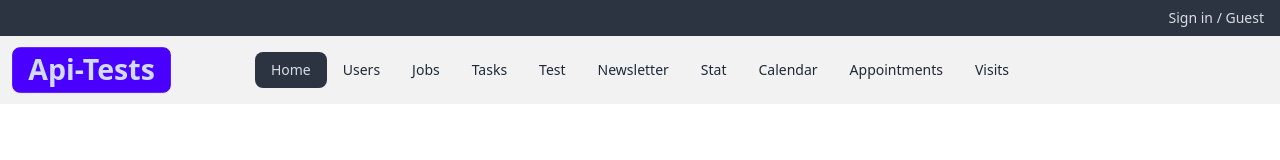
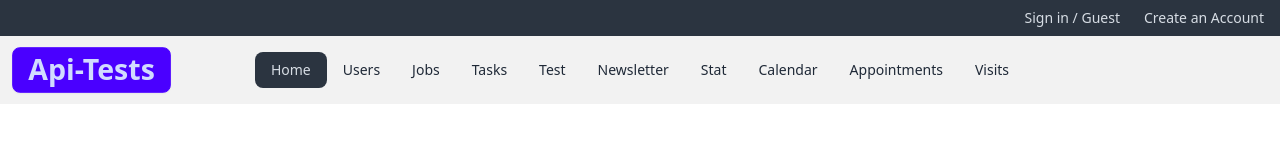
Before and after one commit to danielu96/Vite-Api, a React (Vite) app: page / in a window 1280 px wide. Shown: the top 160 px of the page. Built offline with nearby package versions, Linux system fonts and the light colour scheme.

Commit message:
add link to register

```diff
--- a/src/Components/Header.jsx
+++ b/src/Components/Header.jsx
@@ -36,6 +36,9 @@ const Header = () => {
           <Link to='/login' className='link link-hover text-xs sm:text-sm'>
             Sign in / Guest
           </Link>
+          <Link to='/register' className='link link-hover text-xs sm:text-sm'>
+            Create an Account
+          </Link>
         </div>
       )}
     </div>
```
